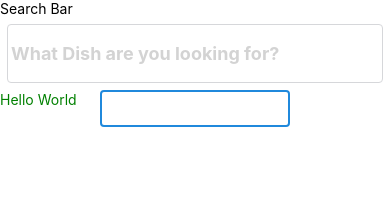
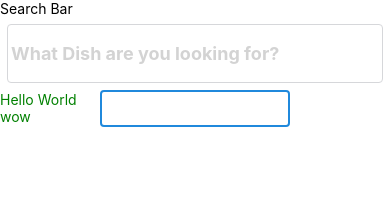
Before and after one commit to BloomTech-Labs/mydish-fe, a React Native app in the folder CookingRecipies/: screen / in a window 390 px wide. Shown: the top 198 px of the page. Built offline with nearby package versions, Linux system fonts and the light colour scheme; no server answers; what react-native would draw is missing.

Commit message:
up to date login, signup, and search runctions

```diff
--- a/CookingRecipies/App.js
+++ b/CookingRecipies/App.js
@@ -34,6 +34,7 @@ const App = () => {
         <Search/>
         {/* <RecipeList/> */}
         <Text style={styles.red}>Hello World</Text>
+        <Text style={styles.red}>wow</Text>
       </SafeAreaView>
 
   );
```
